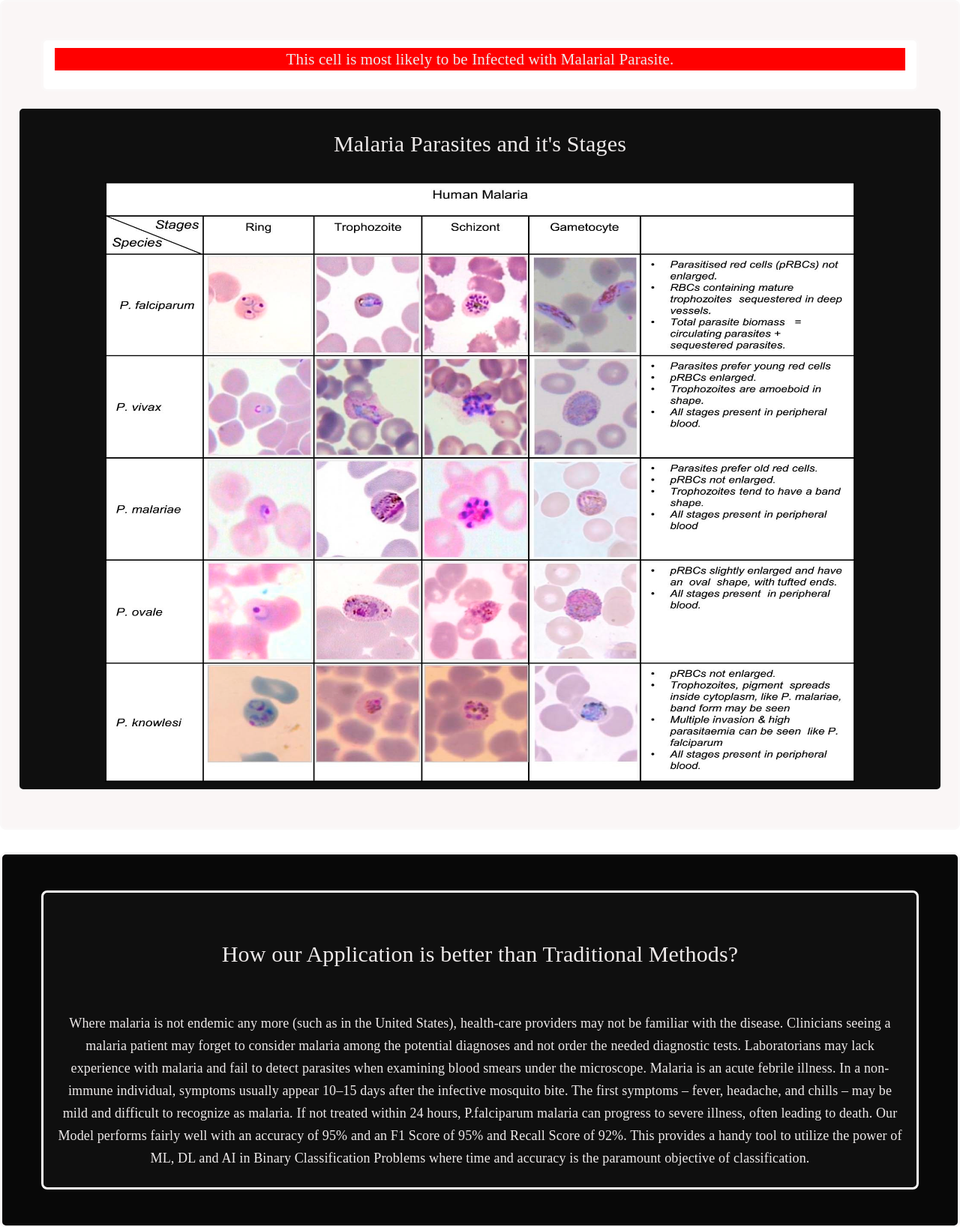
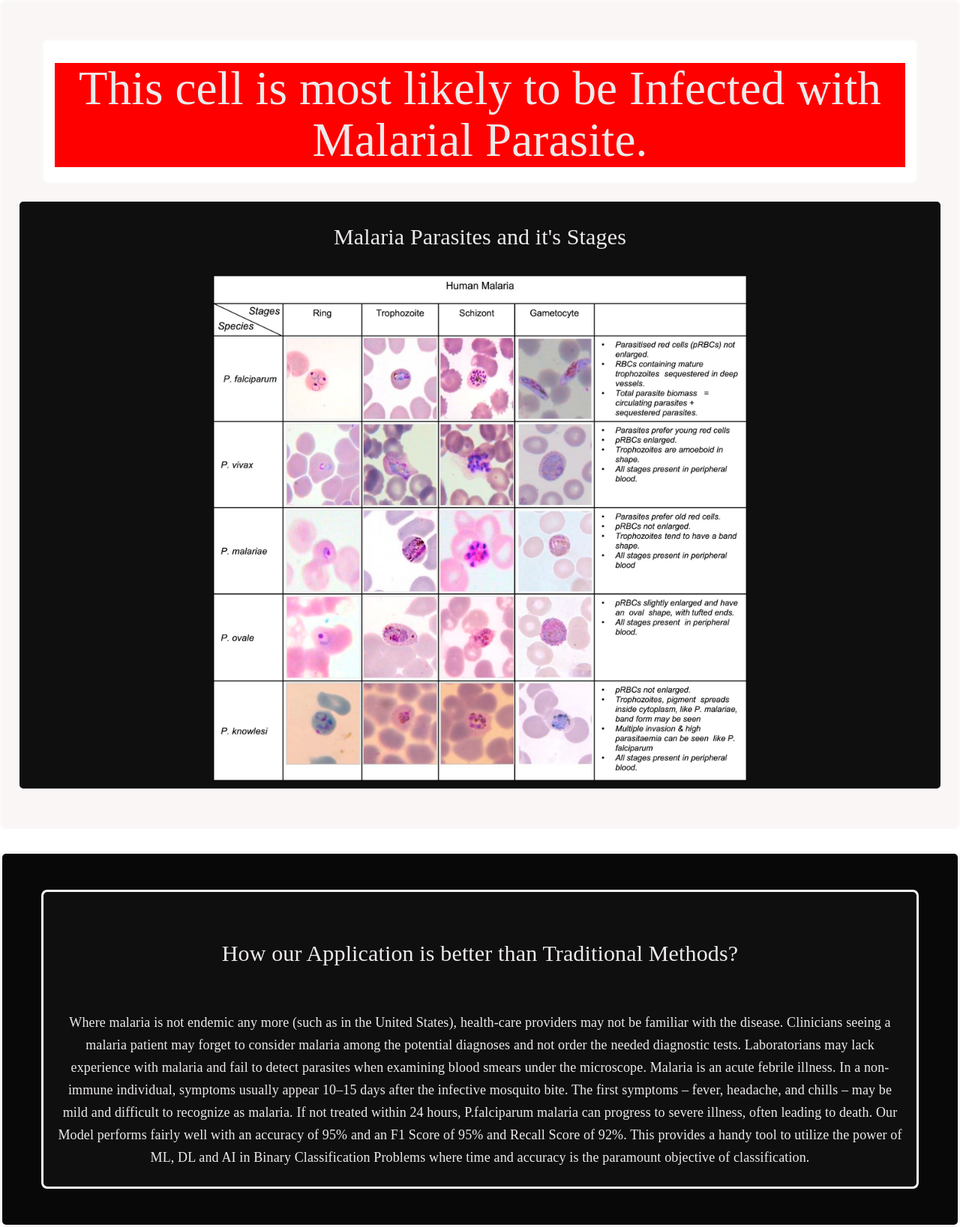
Before and after one commit to Venkatesh-j-koppar/Malaria-detection, a Flask app: template templates/result.html in a window 1280 px wide. Shown: the top 1637 px of the page at 75% size. Run offline with Flask 2, Linux system fonts and the light colour scheme; the template is opened without the code that fills it, so the values that code supplies are empty; some libraries are stand-ins or nearby versions.

Commit message:
Update result.html

```diff
--- a/templates/result.html
+++ b/templates/result.html
@@ -11,14 +11,32 @@
       <link rel="stylesheet" href="{{ url_for('static', filename='css/grayscale.css') }}">
    </head>
    <body>
+      <style>
+
+         .blink {
+            width: 100%;
+            animation: blink-animation 1s steps(5, start) infinite;
+            -webkit-animation: blink-animation 1s steps(5, start) infinite;
+            }
+            @keyframes blink-animation {
+            to {
+               visibility: hidden;
+            }
+            }
+            @-webkit-keyframes blink-animation {
+            to {
+               visibility: hidden;
+            }
+            }
+      </style>
 
    <div class="jumbotron jumbotron-fluid bg-info text-white text-center" style="background: rgb(250, 246, 246);">
       <div class="container"  style="background: white">
 
-         {% if prediction=="True" %}
-            <p style="background: green">This cell is most likely to be Not Infected with Malarial Parasite.</p>
+         {% if p=="True" %}
+            <h1 class="blink" style="background: green">This cell is most likely to be Not Infected with Malarial Parasite.</h1>
          {% else %}
-            <p style="background: red ">This cell is most likely to be Infected with Malarial Parasite. </p>
+            <h1 class="blink" style="background: red ">This cell is most likely to be Infected with Malarial Parasite. </h1>
          {% endif %}
 
       </div><br>
@@ -27,7 +45,7 @@
          <p colour="white">
             <h2 align="center">Malaria Parasites and it's Stages</h2></p>
                <br>
-                  <img src="{{url_for('static', filename='Malaria Parasites and Stages.jpg')}}" align = "middle" width=1000 height=800/>
+                  <img src="{{url_for('static', filename='Malaria Parasites and Stages.jpg')}}" alt="image" class="img-fluid" style="width:60% ;height:60% " />
                <br>
          </div>
      </div>
```
